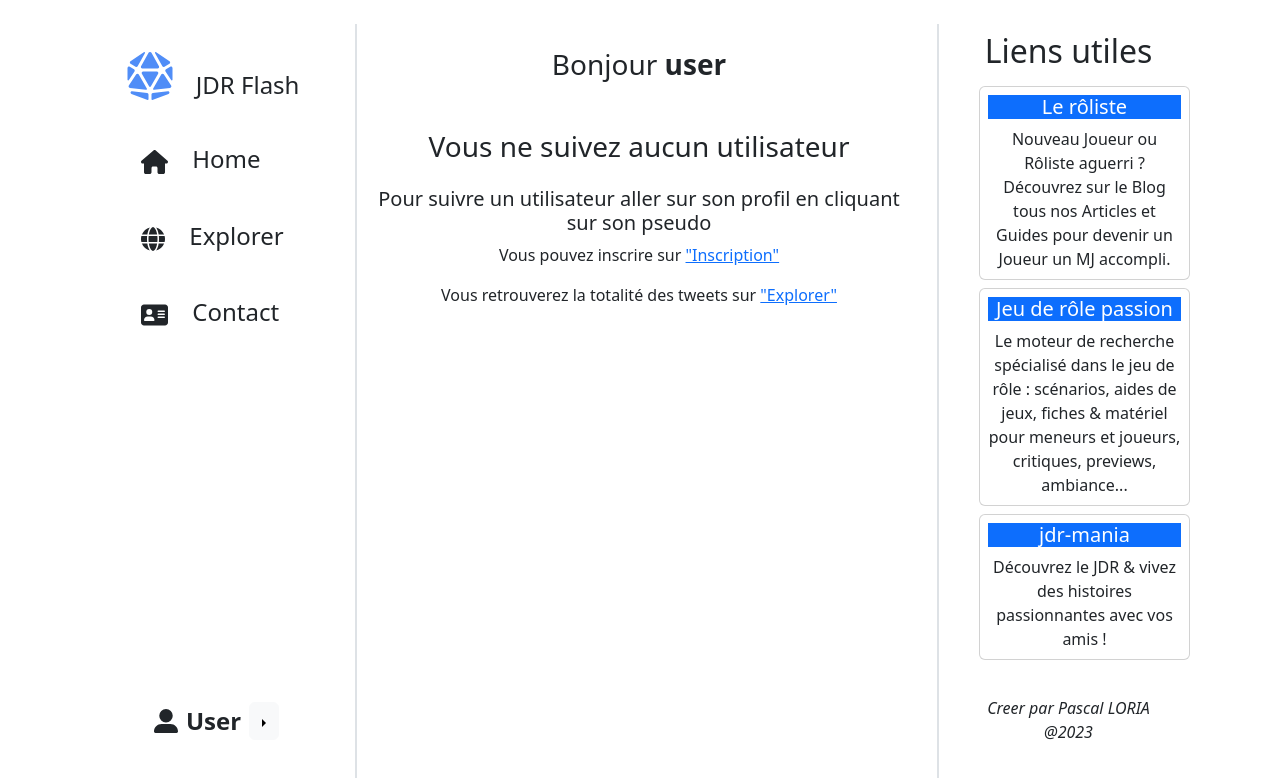
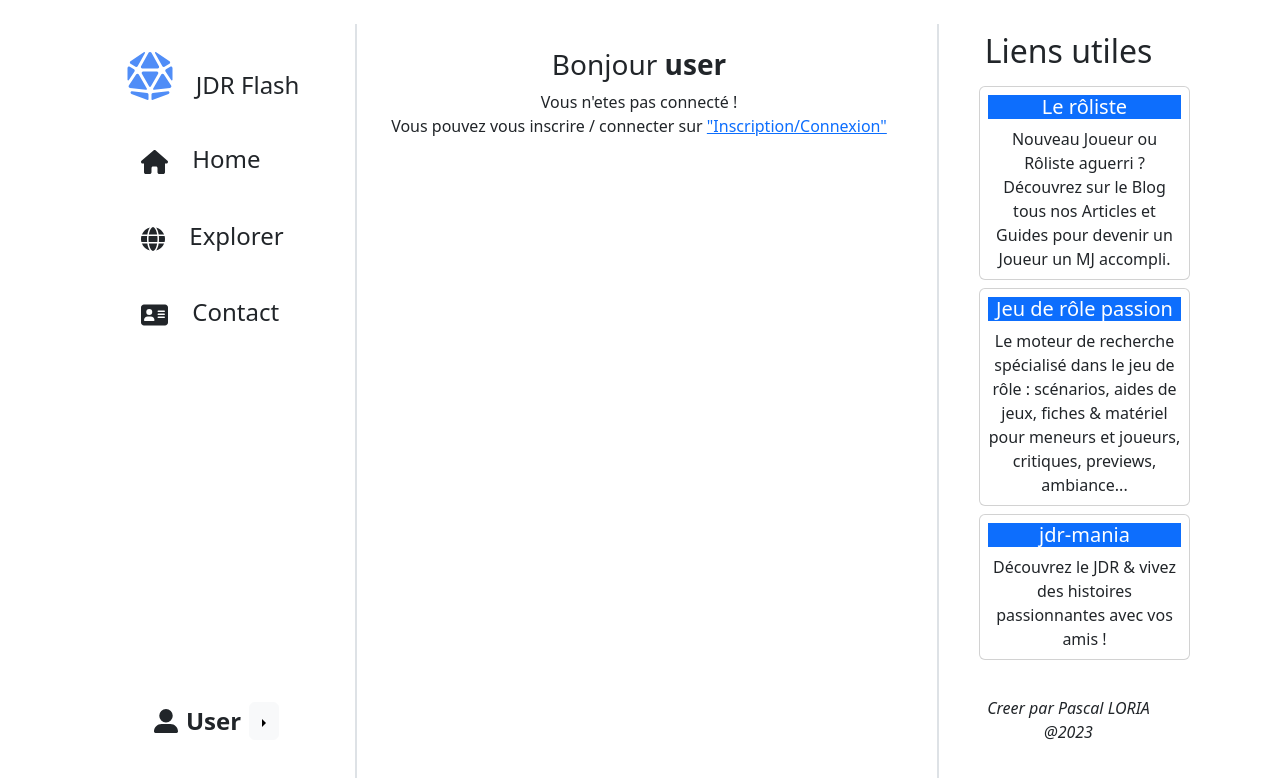
Before and after one commit to pascalloria/twitter_clone, a React (Create React App) app: page / in a window 1280 px wide. Shown: the top 778 px of the page. Built offline with nearby package versions, Linux system fonts and the light colour scheme; no server answers.

Commit message:
fix :  bug after sign in

```diff
--- a/src/container/Home/Home.js
+++ b/src/container/Home/Home.js
@@ -16,24 +16,23 @@ const Home = () => {
     return (
         <>
 
-            <h3> Bonjour <b className="text-break">{user ? user.nickname:"user"}</b></h3>
+            <h3> Bonjour <b className="text-break">{user ? user.nickname : "user"}</b></h3>
+
+
+            {!user ?
+                <p className="mt-2"> Vous n'etes pas connecté ! <br></br>  Vous pouvez vous inscrire / connecter sur <Link to={routes.LOGIN}>"Inscription/Connexion"</Link></p>
+                :  <>
+                    <p className="mt-2"> Vous pouvez modifier votre profil sur <Link to={routes.PROFILCONF}>"Profil"</Link></p>
                     {/* Verifie si l'utilisateur ne suit personne */}
                     {!user.follow ?
 
                         <div>{/*si oui Affichage des instructions */}
                             <h3 className="mt-5">Vous ne suivez aucun utilisateur</h3>
                             <h5 className="mt-4">Pour suivre un utilisateur aller sur son profil en cliquant sur son pseudo</h5>
-                    { user ?
-
-                        <p className="mt-2"> Vous pouvez modifier votre profil sur <Link to={routes.PROFILCONF}>"Profil"</Link></p>
-                        : <p className="mt-2"> Vous pouvez inscrire sur <Link to={routes.LOGIN}>"Inscription"</Link></p>
-
-                    }
 
                             <p className="mt-2"> Vous retrouverez la totalité des tweets sur <Link to={routes.ALLTWEETS}>"Explorer"</Link></p>
 
                         </div>
-
                         :
                         <div>
                         {/* Sinon affichage des tweets des utilisateurs suivis  */}
@@ -42,6 +41,9 @@ const Home = () => {
                         </div>
                     }
                 </>
+            }
+
+        </>
 
      );
 }
```
Lines whose indentation alone changed are shown as unchanged.
